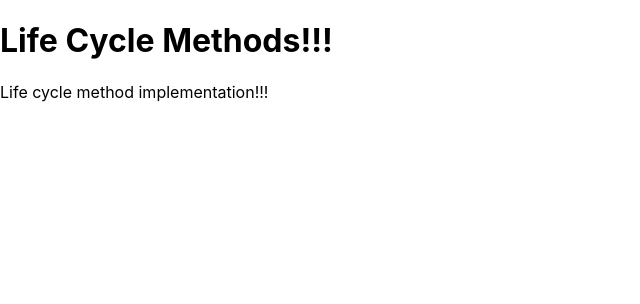
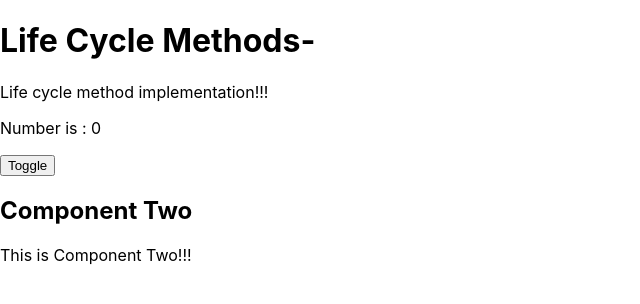
Before and after one commit to pravin-09/ReactJsCodekul, a React (Create React App) app: page / in a window 1280 px wide. Shown: the top 304 px of the page, without its empty margins (0-640 px from the left). Built offline with nearby package versions, Linux system fonts and the light colour scheme.

Commit message:
componentlifecycle2

```diff
--- a/src/ComponentLifeCycle.js
+++ b/src/ComponentLifeCycle.js
@@ -1,17 +1,48 @@
 import React from "react"
+import ComponentOne from "./ComponentOne"
+import ComponentTwo from "./ComponentTwo"
 
 class ComponentLifeCycle extends React.Component{
 
+    constructor(){
+        super()
+        this.state={
+            number:0
+        }
+    }
+
     componentDidMount(){
-       console.log('hiiiiiiiiiii')
+        console.log('componentDidMount', this.state.number)
+        //after the component is rendered
+    }
+
+    componentDidUpdate(){
+        console.log('in component did update ',this.state.number)
+    }
+
+    increment=()=>{
+        this.setState({number:this.state.number+1})
+    }
+
+    toggleComponent=()=>{
+        this.setState({number: this.state.number===0 ? 1:0})
     }
 
     render(){
 
+        const component= this.state.number ? <ComponentOne/> : <ComponentTwo/>
+    // console.log('render')
+        //output the html
         return(
             <div>
-                <h1>Life Cycle Methods!!!</h1>
+                <h1>Life Cycle Methods-{this.state.Id}</h1>
+
                 <p>Life cycle method implementation!!!</p>
+                <p>Number is : {this.state.number}</p>
+
+                <button type="button" onClick={this.toggleComponent}>Toggle</button>
+
+                {component}
             </div>
         )
     }
--- /dev/null
+++ b/src/ComponentOne.js
@@ -0,0 +1,21 @@
+import React from "react";
+
+class ComponentOne extends React.Component{
+
+    componentWillUnmount(){
+        console.log('Component One Unmounted!!!')
+    }
+
+    render(){
+
+        return(
+            <div>
+                <h2>Component One </h2>
+                <p>This is Component One!!!</p>
+            </div>
+        )
+    }
+
+}
+
+export default ComponentOne
--- /dev/null
+++ b/src/ComponentTwo.js
@@ -0,0 +1,22 @@
+import React from "react";
+
+class ComponentTwo extends React.Component{
+
+
+    componentWillUnmount(){
+        console.log('Component Two Unmounted!!!')
+    }
+
+    render(){
+
+        return(
+            <div>
+                <h2>Component Two </h2>
+                <p>This is Component Two!!!</p>
+            </div>
+        )
+    }
+
+}
+
+export default ComponentTwo
```
